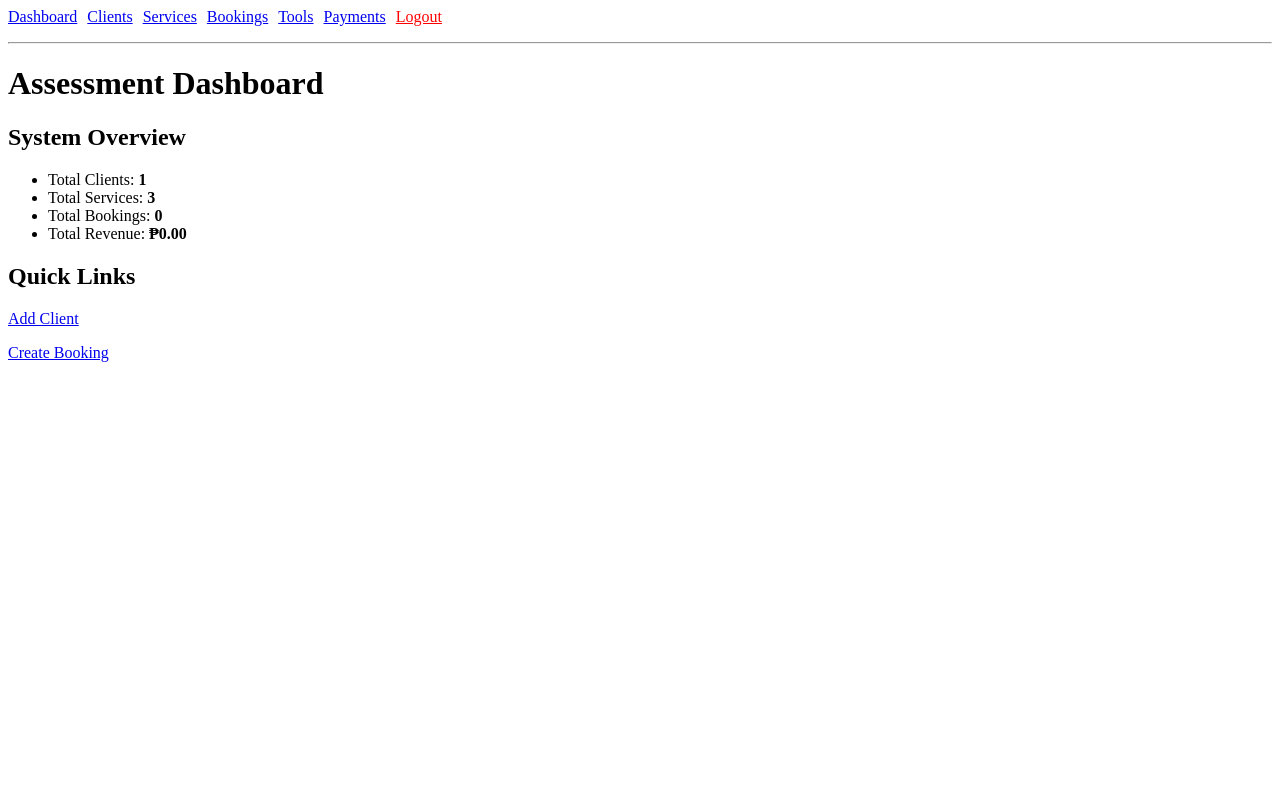
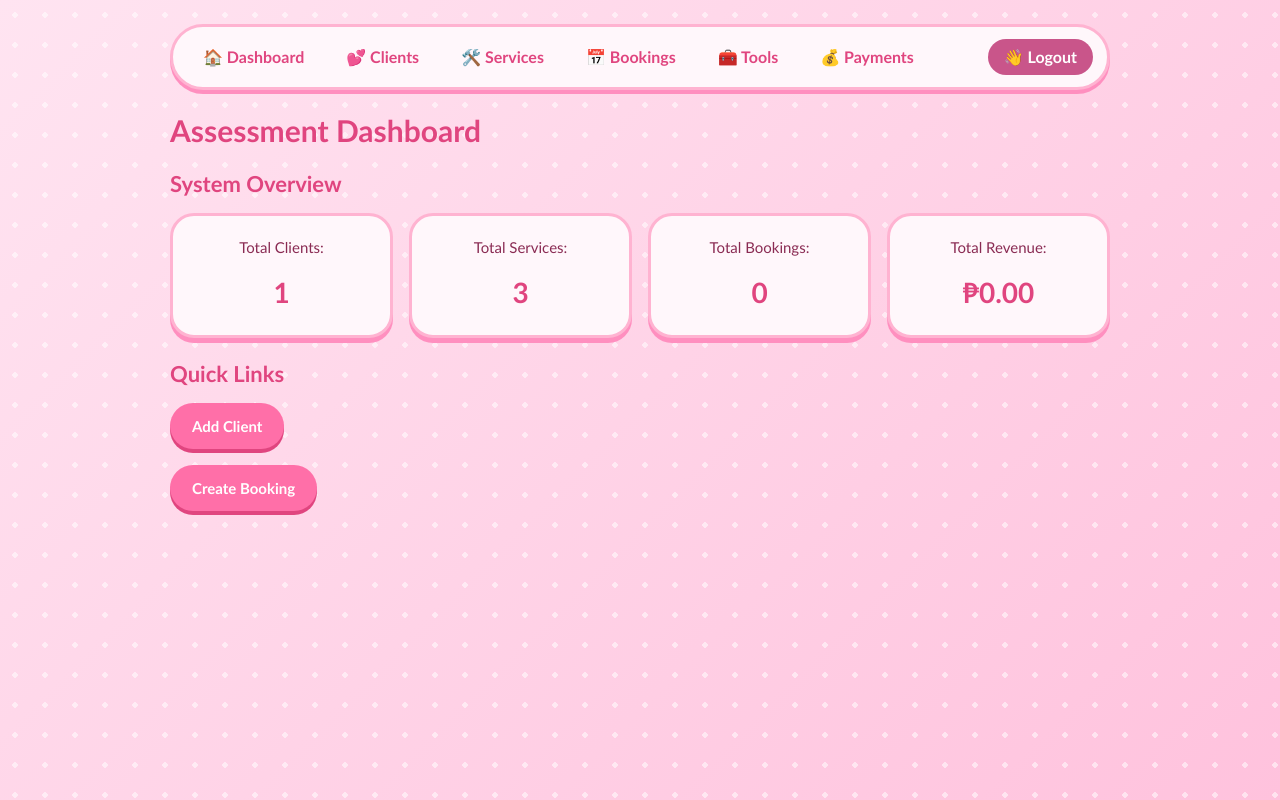
Before and after one commit to jybanez553710-beep/IT9-Database-Set-up, a PHP site: page / in a window 1280 px wide. Run offline with PHP 8.4, Linux system fonts and the light colour scheme; the visitor is signed in with stand-in values (Sample User, id 1); data comes from the database, SQL or seed files in the repository; data that the repository does not hold is empty.

Commit message:
Add files via upload

```diff
--- a/index.php
+++ b/index.php
@@ -50,7 +50,7 @@ $revenue = $revenue_row['s'];
 
     <title>Assessment Dashboard</title>
 
-</head>
+<link rel="stylesheet" href="<?php echo $base; ?>/style.css"></head>
 
 <body>
 
@@ -60,7 +60,7 @@ $revenue = $revenue_row['s'];
 
 <h2>System Overview</h2>
 
-<ul>
+<ul class="stats">
 
     <li>
         Total Clients:
@@ -90,7 +90,7 @@ $revenue = $revenue_row['s'];
 
 <p>
 
-    <a href="<?php echo $base; ?>/pages/clients_add.php">
+    <a class="btn" href="<?php echo $base; ?>/pages/clients_add.php">
         Add Client
     </a>
 
@@ -98,7 +98,7 @@ $revenue = $revenue_row['s'];
 
 <p>
 
-    <a href="<?php echo $base; ?>/pages/bookings_create.php">
+    <a class="btn" href="<?php echo $base; ?>/pages/bookings_create.php">
         Create Booking
     </a>
 
--- a/nav.php
+++ b/nav.php
@@ -5,14 +5,12 @@ $docroot = rtrim(str_replace('\\', '/', $_SERVER['DOCUMENT_ROOT']), '/');
 $base = str_replace($docroot, '', str_replace('\\', '/', __DIR__));
 ?>
 
-<div style="display:flex; gap:10px; flex-wrap:wrap; margin-bottom:16px;">
-    <a href="<?php echo $base; ?>/index.php">Dashboard</a>
-    <a href="<?php echo $base; ?>/pages/clients_list.php">Clients</a>
-    <a href="<?php echo $base; ?>/pages/services_list.php">Services</a>
-    <a href="<?php echo $base; ?>/pages/bookings_list.php">Bookings</a>
-    <a href="<?php echo $base; ?>/pages/tools_list_assign.php">Tools</a>
-    <a href="<?php echo $base; ?>/pages/payments_list.php">Payments</a>
-    <a href="<?php echo $base; ?>/logout.php" style="color:red;">Logout</a>
+<div class="nav">
+    <a href="<?php echo $base; ?>/index.php">🏠 Dashboard</a>
+    <a href="<?php echo $base; ?>/pages/clients_list.php">💕 Clients</a>
+    <a href="<?php echo $base; ?>/pages/services_list.php">🛠️ Services</a>
+    <a href="<?php echo $base; ?>/pages/bookings_list.php">📅 Bookings</a>
+    <a href="<?php echo $base; ?>/pages/tools_list_assign.php">🧰 Tools</a>
+    <a href="<?php echo $base; ?>/pages/payments_list.php">💰 Payments</a>
+    <a class="logout" href="<?php echo $base; ?>/logout.php">👋 Logout</a>
 </div>
-
-<hr>
--- /dev/null
+++ b/style.css
@@ -0,0 +1,251 @@
+/* ===========================================================
+   Cute Pink Theme
+   One stylesheet for the whole system (linked from every page)
+   =========================================================== */
+
+:root {
+    --pink-50:  #fff7fb;
+    --pink-100: #ffe9f3;
+    --pink-200: #ffd0e5;
+    --pink-300: #ffb3d1;
+    --pink-400: #ff8fbf;
+    --pink-500: #ff6fa8;
+    --pink-600: #e0457f;
+    --pink-700: #b0275d;
+    --pink-800: #8a2b53;
+    --plum:     #c9558a;
+    --plum-dark:#9c3a68;
+}
+
+* { box-sizing: border-box; }
+
+/* ---------- Page ---------- */
+body {
+    font-family: "Quicksand", "Trebuchet MS", "Comic Sans MS", Arial, sans-serif;
+    color: var(--pink-800);
+    margin: 0 auto;
+    padding: 24px 20px 48px;
+    max-width: 980px;
+    min-height: 100vh;
+
+    background-color: #ffd6e8;
+    background-image:
+        radial-gradient(#ffffff88 12%, transparent 13%),
+        linear-gradient(135deg, #ffe4f1, #ffc2dd);
+    background-size: 30px 30px, 100% 100%;
+    background-attachment: fixed;
+}
+
+h1, h2, h3 {
+    color: var(--pink-600);
+    margin: 22px 0 10px;
+}
+h1 { font-size: 30px; }
+h2 { font-size: 22px; }
+
+p { line-height: 1.6; }
+
+hr {
+    border: none;
+    border-top: 3px dotted var(--pink-300);
+    margin: 20px 0;
+}
+
+/* ---------- Links ---------- */
+a {
+    color: var(--pink-600);
+    font-weight: bold;
+    text-decoration: none;
+}
+a:hover {
+    color: var(--pink-700);
+    text-decoration: underline wavy var(--pink-400);
+    text-underline-offset: 4px;
+}
+
+/* ---------- Navigation ---------- */
+.nav {
+    display: flex;
+    gap: 10px;
+    flex-wrap: wrap;
+    padding: 12px 14px;
+    margin-bottom: 8px;
+    background: var(--pink-50);
+    border: 3px solid var(--pink-300);
+    border-radius: 999px;
+    box-shadow: 0 4px 0 var(--pink-400);
+}
+.nav a {
+    padding: 8px 16px;
+    border-radius: 999px;
+    color: var(--pink-600);
+    transition: background 0.15s, transform 0.1s;
+}
+.nav a:hover {
+    background: var(--pink-200);
+    text-decoration: none;
+    transform: translateY(-2px);
+}
+.nav a.logout {
+    margin-left: auto;
+    background: var(--plum);
+    color: #fff;
+}
+.nav a.logout:hover { background: var(--plum-dark); }
+
+/* ---------- Content cards ---------- */
+/* Anything not inside the nav sits on a soft card look via sections below */
+
+/* ---------- Tables ---------- */
+table {
+    width: 100%;
+    margin: 14px 0 24px;
+    border: 3px solid var(--pink-300);
+    border-radius: 20px;
+    border-collapse: separate;
+    border-spacing: 0;
+    overflow: hidden;
+    background: var(--pink-50);
+    box-shadow: 0 5px 0 var(--pink-400);
+}
+th, td {
+    padding: 12px 14px;
+    text-align: left;
+    border: none;
+    border-bottom: 2px dotted var(--pink-200);
+}
+th {
+    background: var(--pink-500);
+    color: #fff;
+    font-size: 14px;
+    letter-spacing: 0.5px;
+}
+tr:last-child td { border-bottom: none; }
+tr:nth-child(even) td { background: var(--pink-100); }
+tr:hover td { background: var(--pink-200); }
+
+/* ---------- Forms ---------- */
+form {
+    max-width: 460px;
+    padding: 22px;
+    margin: 14px 0 24px;
+    background: var(--pink-50);
+    border: 4px solid var(--pink-300);
+    border-radius: 28px;
+    box-shadow: 0 8px 0 var(--pink-400), 0 14px 24px rgba(233, 30, 99, 0.2);
+}
+label {
+    display: inline-block;
+    margin-bottom: 4px;
+    font-weight: bold;
+    color: var(--pink-600);
+}
+
+input[type="text"],
+input[type="email"],
+input[type="number"],
+input[type="date"],
+input[type="password"],
+select,
+textarea {
+    width: 100%;
+    padding: 11px 16px;
+    font-size: 15px;
+    font-family: inherit;
+    color: var(--pink-800);
+    background: #fff;
+    border: 2px solid var(--pink-300);
+    border-radius: 20px;
+}
+input::placeholder { color: #f3a6c4; }
+
+input:focus,
+select:focus,
+textarea:focus {
+    outline: none;
+    border-color: var(--pink-500);
+    box-shadow: 0 0 0 4px rgba(255, 111, 168, 0.25);
+}
+
+/* ---------- Buttons ---------- */
+button,
+.btn {
+    display: inline-block;
+    padding: 11px 22px;
+    font-size: 15px;
+    font-family: inherit;
+    font-weight: bold;
+    color: #fff;
+    background: var(--pink-500);
+    border: none;
+    border-radius: 999px;
+    box-shadow: 0 4px 0 var(--pink-600);
+    cursor: pointer;
+    transition: transform 0.1s, box-shadow 0.1s;
+}
+button:hover,
+.btn:hover {
+    background: #ff5a9b;
+    color: #fff;
+    text-decoration: none;
+    transform: translateY(-2px);
+    box-shadow: 0 6px 0 var(--pink-600);
+}
+button:active,
+.btn:active {
+    transform: translateY(3px);
+    box-shadow: 0 1px 0 var(--pink-600);
+}
+
+/* ---------- Lists ---------- */
+ul { line-height: 1.8; }
+
+/* Dashboard stat cards */
+ul.stats {
+    list-style: none;
+    padding: 0;
+    display: grid;
+    grid-template-columns: repeat(auto-fit, minmax(190px, 1fr));
+    gap: 16px;
+}
+ul.stats li {
+    padding: 18px;
+    text-align: center;
+    background: var(--pink-50);
+    border: 3px solid var(--pink-300);
+    border-radius: 24px;
+    box-shadow: 0 5px 0 var(--pink-400);
+    font-size: 15px;
+}
+ul.stats li strong {
+    display: block;
+    margin-top: 6px;
+    font-size: 28px;
+    color: var(--pink-600);
+}
+
+/* ---------- Login page ---------- */
+body.login-page {
+    display: flex;
+    flex-direction: column;
+    align-items: center;
+    justify-content: center;
+}
+body.login-page form { width: 100%; max-width: 360px; }
+body.login-page h2 { font-size: 28px; text-align: center; }
+body.login-page button { width: 100%; margin-top: 4px; }
+
+.error {
+    padding: 10px 16px;
+    margin-bottom: 8px;
+    color: var(--pink-700);
+    background: var(--pink-100);
+    border: 2px dotted var(--pink-400);
+    border-radius: 16px;
+}
+
+/* ---------- Small screens ---------- */
+@media (max-width: 600px) {
+    .nav { border-radius: 24px; }
+    table { display: block; overflow-x: auto; }
+}
```
Also changed, not shown: login.php (+4 -4 lines).
